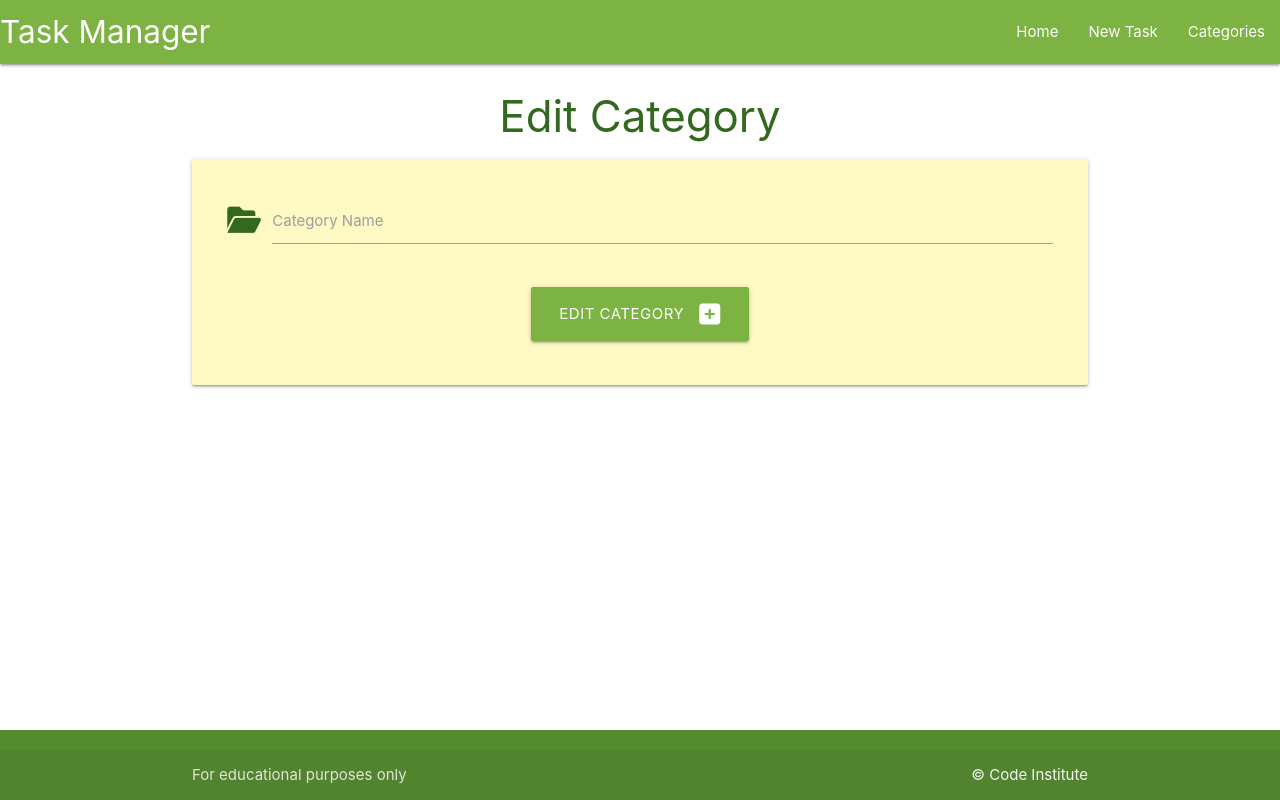
After one commit to GrantWils23/FLASK-SQLALCHEMY-TASK-MANAGER-Walkthrough, a Flask app: template taskmanager/templates/edit_category.html in a window 1280 px wide. The commit adds this page. Run offline with Flask 2, Linux system fonts and the light colour scheme; the template is opened without the code that fills it, so the values that code supplies are empty.

Commit message:
add update Categories content

```diff
--- a/taskmanager/templates/categories.html
+++ b/taskmanager/templates/categories.html
@@ -20,7 +20,7 @@
           <span class="card-title">{{ category.category_name }}</span>
         </div>
         <div class="card-action">
-          <a href="#" class="btn green darken-4">Edit</a>
+          <a href="{{ url_for('edit_category', category_id=category.id) }}" class="btn green darken-4">Edit</a>
           <a href="#" class="btn red">Delete</a>
         </div>
       </div>
--- /dev/null
+++ b/taskmanager/templates/edit_category.html
@@ -0,0 +1,29 @@
+{% extends "base.html" %}
+
+{% block content %}
+
+<h3 class="light-green-text text-darken-4 center-align">Edit Category</h3>
+
+<div class="row card-panel yellow lighten-4">
+    <form class="col s12" method="POST" action="{{ url_for('edit_category', category_id=category.id) }}">
+        <!-- category name -->
+        <div class="row">
+            <div class="input-field col s12">
+                <i class="fas fa-folder-open prefix light-green-text text-darken-4"></i>
+                <input id="category_name" name="category_name" value="{{ category.category_name }}" minlength="3" maxlength="25" type="text" class="validate"
+                    required>
+                <label for="category_name">Category Name</label>
+            </div>
+        </div>
+        <!-- submit button -->
+        <div class="row">
+            <div class="col s12 center-align">
+                <button type="submit" class="btn-large light-green darken-1">
+                    Edit Category <i class="fas fa-plus-square right"></i>
+                </button>
+            </div>
+        </div>
+    </form>
+</div>
+
+{% endblock %}
```
Also changed, not shown: taskmanager/routes.py (+11 -0 lines).
